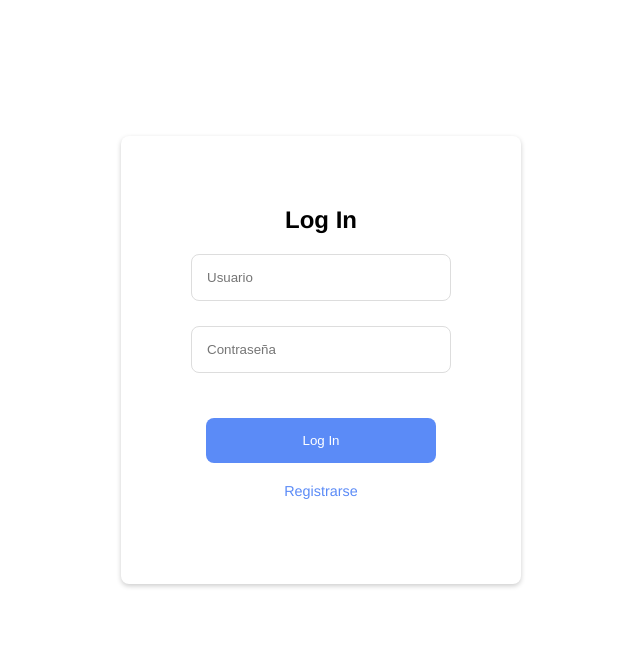
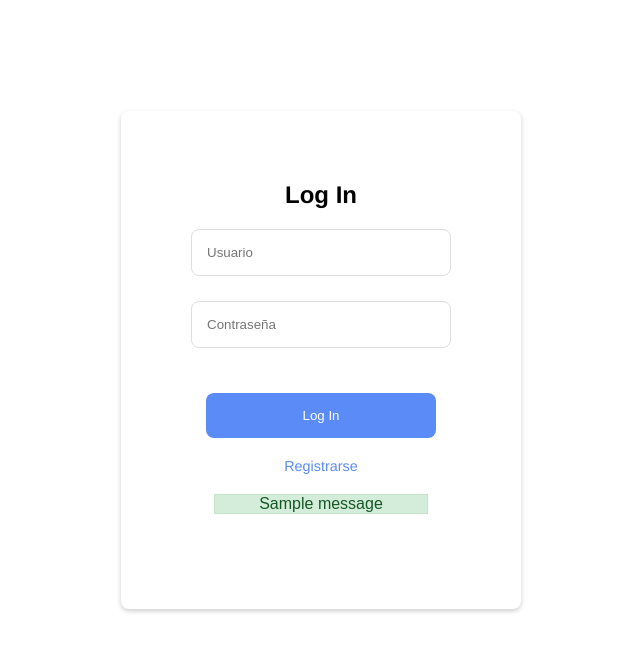
Before and after one commit to sstefanrb/BigData-desarrollo, a Flask app: page /login in a window 1280 px wide. Shown: the part 115-767 px from the top of the page, without its empty margins (319-959 px from the left). Run offline with Flask 3, Linux system fonts and the light colour scheme; one stand-in notice (Sample message) is shown; parts of the project's set-up code (start-up, migrations or seed data) failed here and were passed over.

Commit message:
boton cerrar sesion y flash messages

```diff
--- a/webpage/app.py
+++ b/webpage/app.py
@@ -75,7 +75,8 @@ def register():
         confirm_password = request.form['confirm-password']
 
         if password != confirm_password:
-            return "Las contraseñas no coinciden.", 400
+            flash("Las contraseñas no coinciden.")
+            return redirect(url_for('register'))
 
         with open("users.txt", "a") as file:
             file.write(f"{username},{password}\n")
--- a/webpage/static/style.css
+++ b/webpage/static/style.css
@@ -446,3 +446,48 @@ section h2 {
 #result {
     animation: pop-in 0.7s ease forwards;
 }
+
+/* mensajes flash */
+
+.flash-messages {
+    width: 90%;
+    margin: 10px auto;
+    padding: 10px;
+    box-sizing: border-box;
+    text-align: center;
+    border-radius: 8px;
+    font-family: Arial, sans-serif;
+}
+
+.flash-messages .error {
+    color: #721c24;
+    background-color: #f8d7da;
+    border: 1px solid #f5c6cb;
+}
+
+.flash-messages .success {
+    color: #155724;
+    background-color: #d4edda;
+    border: 1px solid #c3e6cb;
+}
+
+
+.flash-messages .info {
+    color: #0c5460;
+    background-color: #d1ecf1;
+    border: 1px solid #bee5eb;
+}
+
+.flash-messages div {
+    animation: fadeIn 0.5s, fadeOut 0.5s 5s;
+}
+
+@keyframes fadeIn {
+    from { opacity: 0; }
+    to { opacity: 1; }
+}
+
+@keyframes fadeOut {
+    from { opacity: 1; }
+    to { opacity: 0; }
+}
--- a/webpage/templates/login.html
+++ b/webpage/templates/login.html
@@ -105,6 +105,15 @@
                     <div class="options">
                         <a href="register">Registrarse</a>
                     </div>
+                    <div class="flash-messages">
+                        {% with messages = get_flashed_messages(with_categories=true) %}
+                        {% if messages %}
+                            {% for category, message in messages %}
+                            <div class="{{ category }}">{{ message }}</div>
+                            {% endfor %}
+                        {% endif %}
+                        {% endwith %}
+                    </div>
                 </div>
             </form>
         </div>
```
